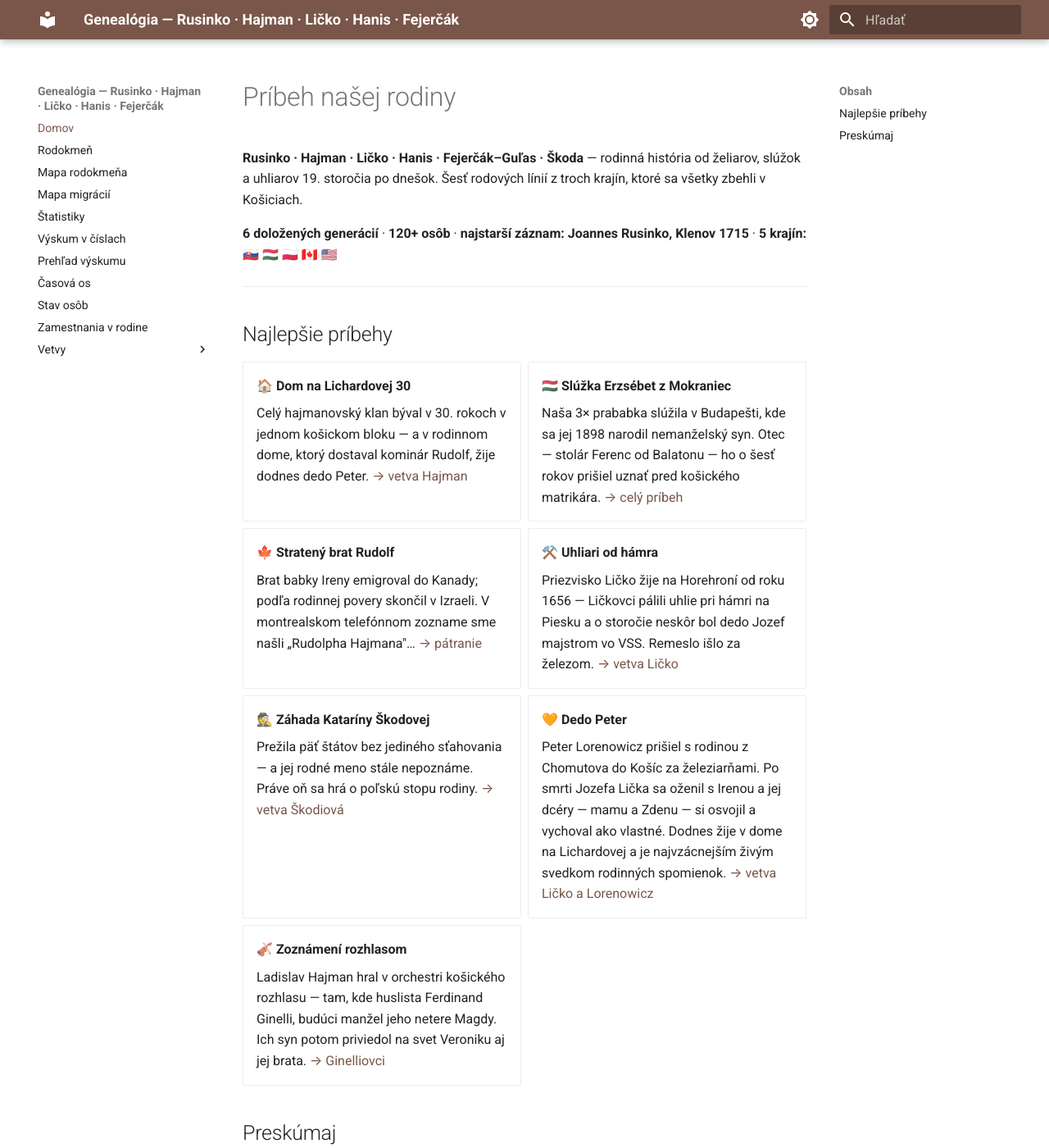
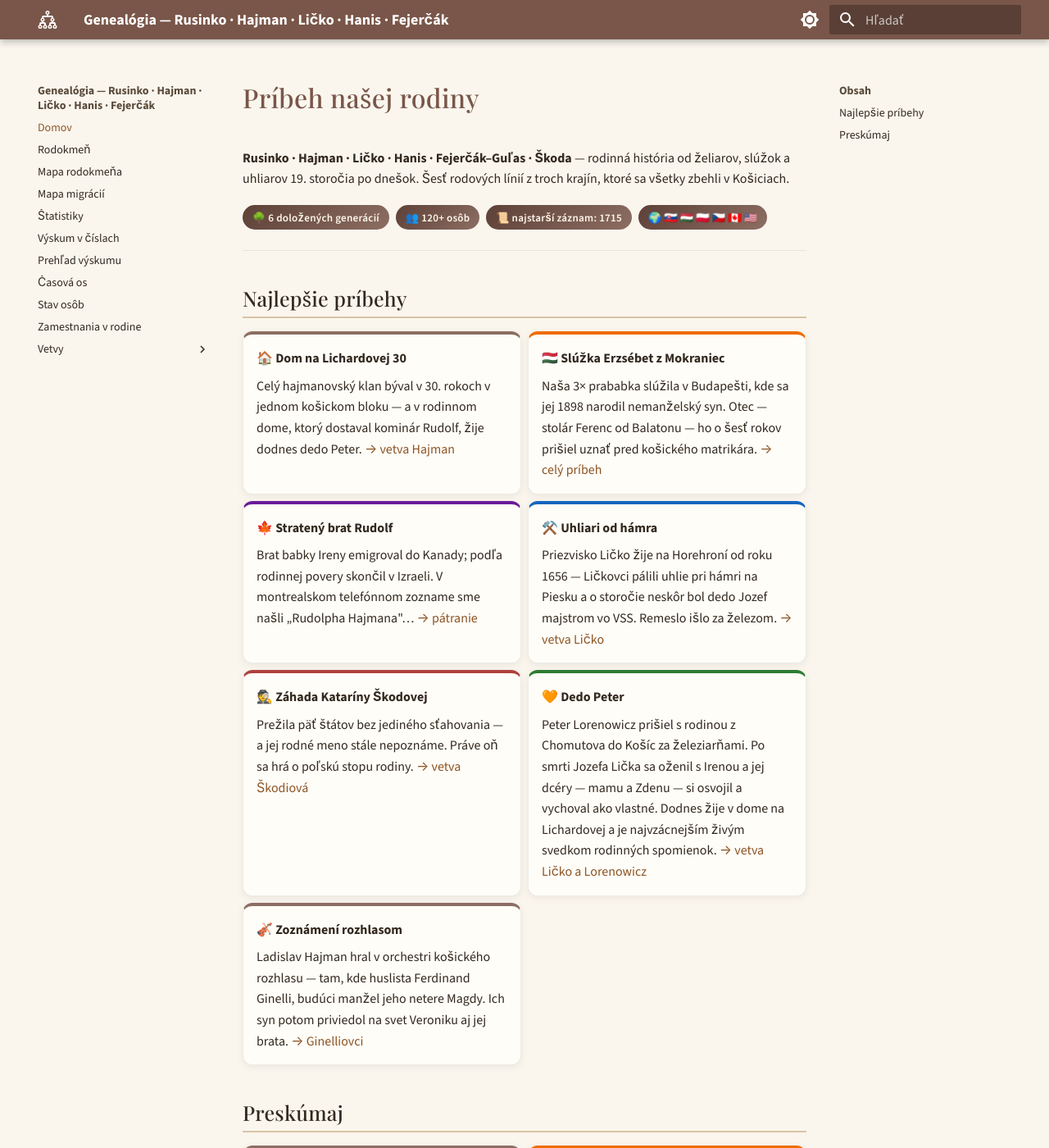
Before and after one commit to vrusi/genealogia, an MkDocs documentation site: the page built from docs/index.md, in a window 1280 px wide and 1400 px high. Shown: the whole window at 82% size. Built offline with MkDocs 1.6.1 and Material for MkDocs 9.7.7, drawn with Linux system fonts in a browser that asks for light colours; some web fonts are replaced.

Commit message:
Vizuál rodinnej kroniky: pergamenové farby, serifové nadpisy, farebné karty vetiev
Co-Authored-By: Claude Fable 5 <noreply@anthropic.com>

```diff
--- a/docs/index.md
+++ b/docs/index.md
@@ -2,7 +2,12 @@
 
 **Rusinko · Hajman · Ličko · Hanis · Fejerčák–Guľas · Škoda** — rodinná história od želiarov, slúžok a uhliarov 19. storočia po dnešok. Šesť rodových línií z troch krajín, ktoré sa všetky zbehli v Košiciach.
 
-**6 doložených generácií** · **120+ osôb** · **najstarší záznam: Joannes Rusinko, Klenov 1715** · **5 krajín: 🇸🇰 🇭🇺 🇵🇱 🇨🇦 🇺🇸**
+<div class="fakt-pas">
+<span>🌳 6 doložených generácií</span>
+<span>👥 120+ osôb</span>
+<span>📜 najstarší záznam: 1715</span>
+<span>🌍 🇸🇰 🇭🇺 🇵🇱 🇨🇿 🇨🇦 🇺🇸</span>
+</div>
 
 ---
 
--- /dev/null
+++ b/docs/stylesheets/extra.css
@@ -0,0 +1,90 @@
+@import url('https://fonts.googleapis.com/css2?family=Playfair+Display:ital,wght@0,500;0,700;1,500&family=Source+Sans+3:wght@400;600&display=swap');
+
+:root {
+  --md-primary-fg-color: #5d4037;
+  --md-primary-fg-color--light: #8d6e63;
+  --md-primary-fg-color--dark: #3e2723;
+  --md-accent-fg-color: #b0413e;
+}
+
+/* Svetlý režim — pergamen */
+[data-md-color-scheme="default"] {
+  --md-default-bg-color: #faf6ee;
+  --md-default-fg-color: #33291f;
+  --md-default-fg-color--light: #5a4a3a;
+  --md-typeset-a-color: #8d5524;
+  --md-code-bg-color: #f1e9dc;
+}
+
+/* Tmavý režim — teplá hnedá noc */
+[data-md-color-scheme="slate"] {
+  --md-default-bg-color: #211a14;
+  --md-default-fg-color--light: #d9c9b8;
+  --md-typeset-a-color: #d4a06a;
+  --md-code-bg-color: #2c231b;
+}
+
+.md-typeset h1, .md-typeset h2, .md-typeset h3 {
+  font-family: 'Playfair Display', 'Georgia', serif;
+  letter-spacing: 0.01em;
+}
+.md-typeset h1 { color: var(--md-primary-fg-color); }
+[data-md-color-scheme="slate"] .md-typeset h1 { color: #d4a06a; }
+
+.md-typeset h2 {
+  border-bottom: 2px solid #d9c3a5;
+  padding-bottom: 0.2em;
+}
+[data-md-color-scheme="slate"] .md-typeset h2 { border-bottom-color: #4a3a2c; }
+
+/* Karty — farebné pásiky podľa vetiev (farby migračnej mapy) */
+.md-typeset .grid.cards > ul > li {
+  border-radius: 12px;
+  border-width: 1px 1px 1px 1px;
+  border-top: 4px solid #8d6e63;
+  box-shadow: 0 2px 8px rgba(60, 40, 20, 0.08);
+  transition: transform 0.18s ease, box-shadow 0.18s ease;
+  background: #fffdf8;
+}
+[data-md-color-scheme="slate"] .md-typeset .grid.cards > ul > li { background: #2a221a; }
+.md-typeset .grid.cards > ul > li:hover {
+  transform: translateY(-4px);
+  box-shadow: 0 8px 20px rgba(60, 40, 20, 0.16);
+}
+.md-typeset .grid.cards > ul > li:nth-child(1) { border-top-color: #8d6e63; }
+.md-typeset .grid.cards > ul > li:nth-child(2) { border-top-color: #ef6c00; }
+.md-typeset .grid.cards > ul > li:nth-child(3) { border-top-color: #6a1b9a; }
+.md-typeset .grid.cards > ul > li:nth-child(4) { border-top-color: #1565c0; }
+.md-typeset .grid.cards > ul > li:nth-child(5) { border-top-color: #b0413e; }
+.md-typeset .grid.cards > ul > li:nth-child(6) { border-top-color: #2e7d32; }
+
+/* Pásik faktov na úvode */
+.fakt-pas {
+  display: flex; flex-wrap: wrap; gap: 0.5em; margin: 1.2em 0;
+}
+.fakt-pas span {
+  background: linear-gradient(135deg, #5d4037, #8d6e63);
+  color: #fff7ec;
+  padding: 0.35em 0.9em;
+  border-radius: 999px;
+  font-size: 0.82em;
+  font-weight: 600;
+  letter-spacing: 0.02em;
+}
+
+/* Tabuľky jemnejšie */
+.md-typeset table:not([class]) {
+  border-radius: 8px;
+  overflow: hidden;
+  box-shadow: 0 1px 4px rgba(60, 40, 20, 0.10);
+}
+.md-typeset table:not([class]) th {
+  background: #5d4037;
+  color: #fff7ec;
+}
+
+/* Obrázky (skeny, hroby) ako fotografie v albume */
+.md-typeset img {
+  border-radius: 8px;
+  box-shadow: 0 2px 10px rgba(60, 40, 20, 0.18);
+}
--- a/mkdocs.yml
+++ b/mkdocs.yml
@@ -3,6 +3,11 @@ site_url: https://vrusi.github.io/genealogia/
 theme:
   name: material
   language: sk
+  icon:
+    logo: material/family-tree
+  font:
+    text: Source Sans 3
+    code: Roboto Mono
   palette:
     - scheme: default
       primary: brown
@@ -15,6 +20,8 @@ theme:
     - navigation.top
     - search.suggest
     - content.tabs.link
+extra_css:
+  - stylesheets/extra.css
 plugins:
   - search:
       lang: sk
--- a/publish.py
+++ b/publish.py
@@ -77,6 +77,8 @@ def main():
     print("OK mapa-rodokmena wrapper")
     shutil.copy(Path(__file__).parent / "landing.md", DOCS / "index.md")
     print("OK landing -> index.md")
+    shutil.copytree(Path(__file__).parent / "web-assets", DOCS / "stylesheets")
+    print("OK stylesheets/")
     # kontrola, že nič citlivé nepretieklo
     leaked = []
     for f in DOCS.glob("*.md"):
```
Also changed, not shown: landing.md (+6 -1 lines), 1 other file.
